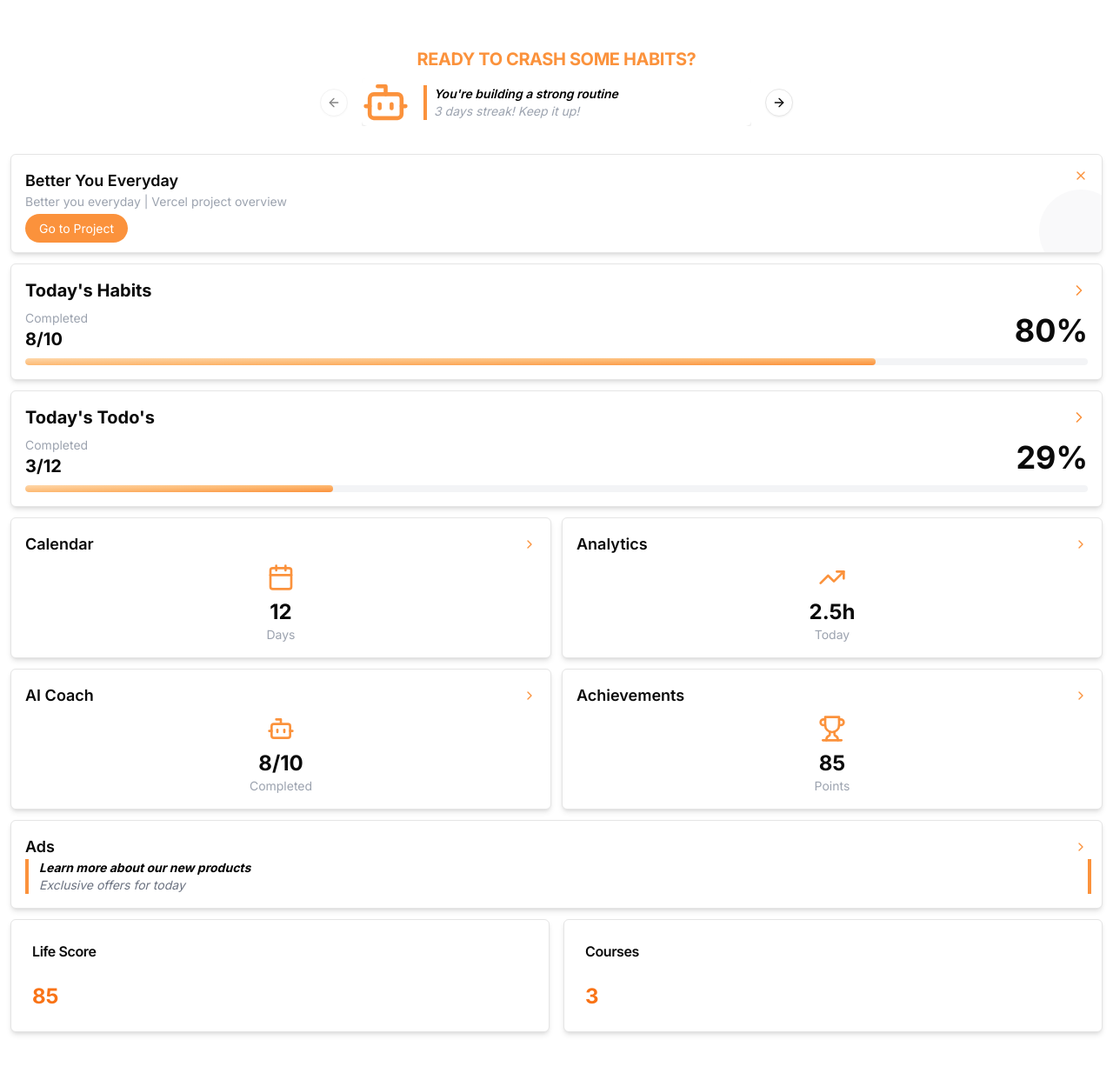
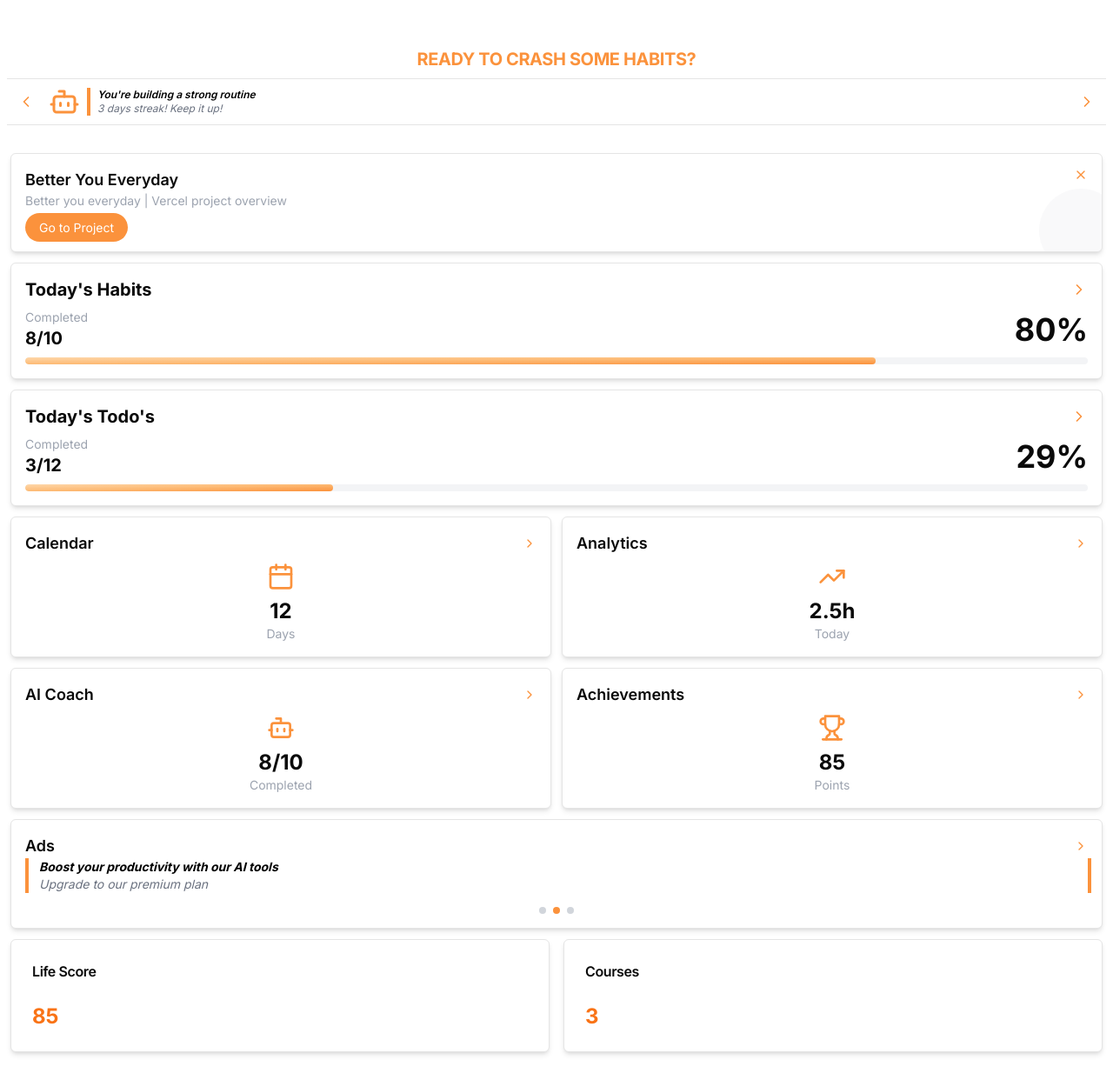
Before and after one commit to dobe4ever/better-you-app-nextjs, a Next.js app: page / in a window 1280 px wide. Shown: the part 774-2008 px from the top of the page at 87% size. Before the commit the page ends 1985 px from the top, so only its background shows below. Built offline with nearby package versions, Linux system fonts and the light colour scheme.

Commit message:
improved carousels

```diff
--- a/components/AdsCarousel.tsx
+++ b/components/AdsCarousel.tsx
@@ -1,7 +1,6 @@
-import { useState, ReactNode } from 'react'
-import { Calendar, Activity, Brain, TrendingUp, Bot, Trophy, ChevronRight } from 'lucide-react';
+import { useEffect, useState, ReactNode } from 'react'
+import { ChevronRight } from 'lucide-react';
 
-//import { Widget } from '../components/ui/Widget';
 interface WidgetProps {
   title: string;
   children: ReactNode;
@@ -24,6 +23,7 @@ const Widget = ({
 }: WidgetProps) => {
   return (
     <div
+      onClick={onClick}
       className={`bg-white rounded-md p-4 border shadow-md ${
         onClick ? 'cursor-pointer' : ''
       } group ${className}`}
@@ -38,17 +38,9 @@ const Widget = ({
 };
 
 export function AdsCarousel() {
+  const [activeSlide, setActiveSlide] = useState(0);
 
-  return (
-    <div>
-      {/* Calendar Widget */}
-{/* Carousel Widget */}
-<Widget title="Ads" className="overflow-hidden">
-    <div
-      className="flex transition-transform duration-300 ease-out w-full"
-      // style={{ transform: `translateX(-${activeSlide * 100}%)` }}
-    >
-      {[
+  const ads = [
     {
       message: "Learn more about our new products",
       source: "Exclusive offers for today",
@@ -61,7 +53,30 @@ export function AdsCarousel() {
       message: "Join our community and connect with others",
       source: "Find support and accountability",
     },
-      ].map((item, index) => (
+  ];
+
+  const nextSlide = () => {
+    setActiveSlide((prev) => (prev + 1) % ads.length);
+  };
+
+  // Auto advance slides every 5 seconds
+  useEffect(() => {
+    const timer = setInterval(nextSlide, 5000);
+    return () => clearInterval(timer);
+  }, []);
+
+  return (
+    <div>
+      <Widget
+        title="Ads"
+        className="overflow-hidden"
+        onClick={nextSlide}
+      >
+        <div
+          className="flex transition-transform duration-300 ease-out w-full"
+          style={{ transform: `translateX(-${activeSlide * 100}%)` }}
+        >
+          {ads.map((item, index) => (
             <div key={index} className="flex-shrink-0 w-full">
               <blockquote className="border-l-4 pl-3 h-full border-orange-400 italic text-sm text-gray-400">
                 <p className="text-black font-bold">{item.message}</p>
@@ -70,6 +85,20 @@ export function AdsCarousel() {
             </div>
           ))}
         </div>
+        <div className="flex justify-center mt-4 gap-2">
+          {ads.map((_, index) => (
+            <button
+              key={index}
+              className={`h-2 w-2 rounded-full transition-colors ${
+                activeSlide === index ? 'bg-orange-400' : 'bg-gray-300'
+              }`}
+              onClick={(e) => {
+                e.stopPropagation();
+                setActiveSlide(index);
+              }}
+            />
+          ))}
+        </div>
       </Widget>
     </div>
   );
--- a/components/AiTipsCarousel.tsx
+++ b/components/AiTipsCarousel.tsx
@@ -1,36 +1,84 @@
-// components/AiTipsCarousel.tsx
-import { Bot } from 'lucide-react'
-import { Card, CardContent } from '@/components/ui/card'
-import {
-  Carousel,
-  CarouselContent,
-  CarouselItem,
-  CarouselNext,
-  CarouselPrevious,
-} from '@/components/ui/carousel'
+import { useState, useEffect } from 'react';
+import { Bot, ChevronLeft, ChevronRight } from 'lucide-react';
 
 export function AiTipsCarousel() {
+  const [activeSlide, setActiveSlide] = useState(0);
+
+  const tips = [
+    {
+      message: "You're building a strong routine",
+      detail: "3 days streak! Keep it up!",
+    },
+    {
+      message: "Great progress on your goals",
+      detail: "You've completed 80% of your weekly targets",
+    },
+    {
+      message: "Time for a mindful break",
+      detail: "You've been focused for 2 hours straight",
+    },
+  ];
+
+  const nextSlide = () => {
+    setActiveSlide((prev) => (prev + 1) % tips.length);
+  };
+
+  const prevSlide = () => {
+    setActiveSlide((prev) => (prev - 1 + tips.length) % tips.length);
+  };
+
+  useEffect(() => {
+    const timer = setInterval(nextSlide, 6000);
+    return () => clearInterval(timer);
+  }, []);
+
   return (
-    <div className="bg-white py-2 px-14">
-      <Carousel className="mx-auto max-w-md">
-        <CarouselContent>
-          {[1, 2, 3].map((_, index) => (
-            <CarouselItem key={index}>
-              <Card className="border-0 bg-white">
-                <CardContent className="flex items-center gap-4 p-0">
-                  <Bot size={55} className="text-orange-400 pr-" />
-                    <blockquote className="flex flex-col italic text-sm text-gray-400 border-l-4 border-orange-400 pl-2">
-                      <p className="text-sm text-black font-semibold">You're building a strong routine</p>
-                      <p className="text-sm">3 days streak! Keep it up!</p>
-                    </blockquote>
-                </CardContent>
-              </Card>
-            </CarouselItem>
+    <div className="bg-white rounded- m-2 p-2 border-y shadow- relative">
+      {/* Left Navigation */}
+      <button
+        onClick={(e) => {
+          e.stopPropagation();
+          prevSlide();
+        }}
+        className="absolute left-0 top-1/2 -translate-y-1/2 p-3 bg-white z-10"
+        aria-label="Previous tip"
+      >
+        <ChevronLeft size={20} className="text-orange-400" />
+      </button>
+
+      {/* Right Navigation */}
+      <button
+        onClick={(e) => {
+          e.stopPropagation();
+          nextSlide();
+        }}
+        className="absolute right-0 top-1/2 -translate-y-1/2 p-3 bg-white z-10"
+        aria-label="Next tip"
+      >
+        <ChevronRight size={20} className="text-orange-400"/>
+      </button>
+
+      {/* Carousel Content */}
+      <div className="overflow-hidden px-6">
+        <div
+          className="flex transition-transform duration-300 ease-out w-full"
+          style={{ transform: `translateX(-${activeSlide * 100}%)` }}
+        >
+          {tips.map((tip, index) => (
+            <div key={index} className="flex-shrink-0 w-full">
+              <div className="flex items-center gap-2 px-4">
+                <div className="flex-shrink-0">
+                  <Bot size={36} className="text-orange-400" />
+                </div>
+                <blockquote className="flex flex-col border-l-4 pl-2 border-orange-400 italic text-sm text-gray-400">
+                  <p className="text-xs text-black font-semibold">{tip.message}</p>
+                  <p className="text-xs text-gray-500">{tip.detail}</p>
+                </blockquote>
+              </div>
+            </div>
           ))}
-        </CarouselContent>
-        <CarouselPrevious />
-        <CarouselNext />
-      </Carousel>
+        </div>
+      </div>
     </div>
-  )
+  );
 }
```
Lines whose indentation alone changed are shown as unchanged.
